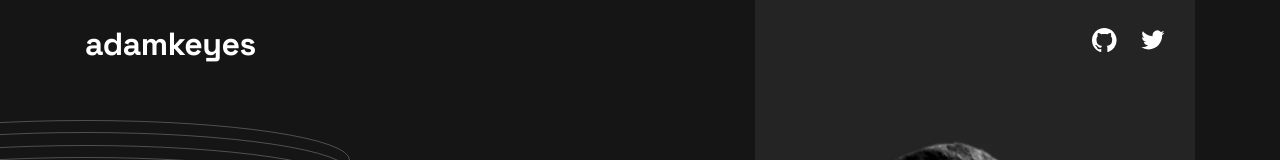
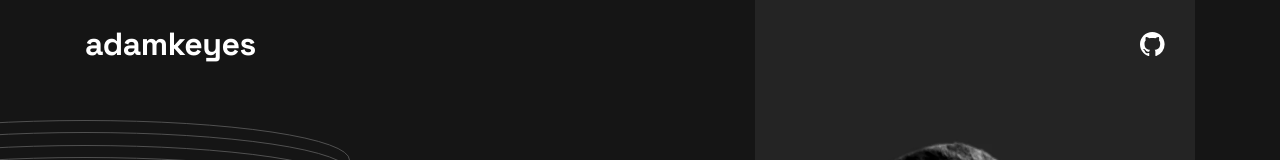
Before and after one commit to PioKl/Portfolio, a React (Vite) app: page / in a window 1280 px wide. Shown: the top 160 px of the page. Built offline with nearby package versions, Linux system fonts and the light colour scheme.

Commit message:
Header update

```diff
--- a/src/components/layout/Header.tsx
+++ b/src/components/layout/Header.tsx
@@ -1,6 +1,6 @@
-import IconGithub from "../../assets/icons/icon-github.svg";
-import IconTwitter from "../../assets/icons/icon-twitter.svg";
-import patternRings from "../../assets/images/pattern-rings.svg";
+import IconGithub from "@/assets/icons/icon-github.svg?react";
+import patternRings from "@/assets/images/pattern-rings.svg";
+
 export default function Header() {
   return (
     <>
@@ -12,24 +12,16 @@ export default function Header() {
           adamkeyes
         </span>
 
-        <nav className="lg:pr-7.5">
+        <nav className="grid lg:pr-7.5">
           <ul className="flex gap-6 items-center justify-center">
-            <li>
+            <li className="grid">
               <a
                 href="https://www.facebook.com/"
                 target="_blank"
                 rel="noopener noreferrer"
+                className="group"
               >
-                <img src={IconGithub} alt="GitHub" />
-              </a>
-            </li>
-            <li>
-              <a
-                href="https://www.facebook.com/"
-                target="_blank"
-                rel="noopener noreferrer"
-              >
-                <img src={IconTwitter} alt="" />
+                <IconGithub className="w-[25px] h-[24px] group-hover:[&>path]:fill-interactive group-focus-within:[&>path]:fill-interactive [&>path]:transition-colors [&>path]:duration-150" />
               </a>
             </li>
           </ul>
```
